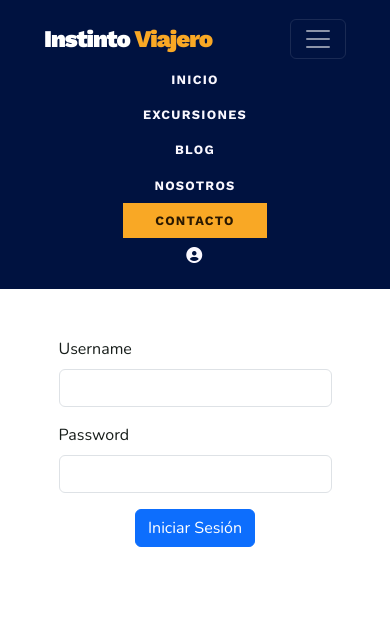
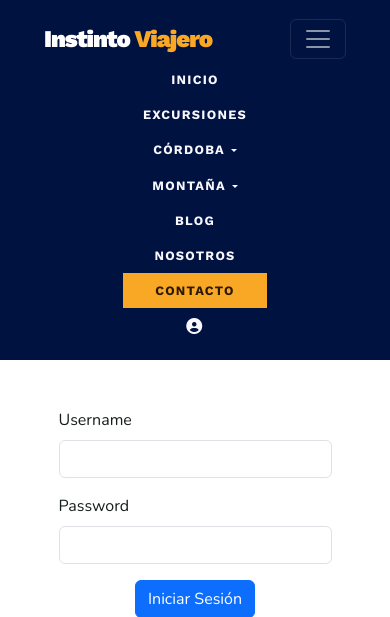
Before and after one commit to cejasj355/instintoviajero, a Flask app: page /acciones/log in a window 390 px wide, after a click that opens the changed part. Shown: the top 617 px of the page. Run offline with Flask 3, Linux system fonts and the light colour scheme; parts of the project's set-up code (start-up, migrations or seed data) failed here and were passed over; some libraries are stand-ins or nearby versions.

Commit message:
cambio en navbar

```diff
--- a/static/sass/style.css
+++ b/static/sass/style.css
@@ -2405,4 +2405,58 @@ textarea.adm-input {
   .iv-footer__cols {
     grid-template-columns: 1fr;
   }
+}
+/* ---------- Desplegables del navbar (Córdoba / Montaña) ---------- */
+.navbar .dropdown-menu {
+  border: 0;
+  border-radius: 0;
+  border-top: 3px solid var(--accent, #F9A825);
+  padding: 0.3rem 0;
+  background: #fff;
+  box-shadow: 0 10px 24px rgba(0, 18, 64, 0.2);
+}
+
+.navbar .dropdown-item {
+  font-family: "Work Sans", sans-serif;
+  font-weight: 700;
+  font-size: 12.8px;
+  letter-spacing: 0.1em;
+  text-transform: uppercase;
+  color: #001240;
+  padding: 0.65rem 1.2rem;
+}
+
+.navbar .dropdown-item:hover,
+.navbar .dropdown-item:focus {
+  background: #f4f6fa;
+  color: #0b2a63;
+}
+
+.navbar .dropdown-toggle::after {
+  margin-left: 0.45em;
+  vertical-align: 0.15em;
+}
+
+/* Computadora: se abre al pasar el mouse */
+@media (min-width: 992px) {
+  .navbar .dropdown:hover > .dropdown-menu {
+    display: block;
+    margin-top: 0;
+  }
+}
+/* Celular: se abre con clic y se ve integrado al menú azul */
+@media (max-width: 991.98px) {
+  .navbar .dropdown-menu {
+    background: transparent;
+    border: 0;
+    box-shadow: none;
+    text-align: center;
+  }
+  .navbar .dropdown-item {
+    color: #dae2ff;
+  }
+  .navbar .dropdown-item:hover {
+    background: rgba(255, 255, 255, 0.08);
+    color: #fff;
+  }
 }/*# sourceMappingURL=style.css.map */
--- a/static/sass/style.scss
+++ b/static/sass/style.scss
@@ -2349,3 +2349,58 @@ textarea.adm-input { resize: vertical; line-height: 1.5; }
 @media (max-width: 900px) {
   .iv-footer__cols { grid-template-columns: 1fr; }
 }
+/* ---------- Desplegables del navbar (Córdoba / Montaña) ---------- */
+.navbar .dropdown-menu {
+    border: 0;
+    border-radius: 0;
+    border-top: 3px solid var(--accent, #F9A825);
+    padding: .3rem 0;
+    background: #fff;
+    box-shadow: 0 10px 24px rgba(0, 18, 64, .2);
+}
+
+.navbar .dropdown-item {
+    font-family: 'Work Sans', sans-serif;
+    font-weight: 700;
+    font-size: 12.8px;
+    letter-spacing: .1em;
+    text-transform: uppercase;
+    color: #001240;
+    padding: .65rem 1.2rem;
+}
+
+.navbar .dropdown-item:hover,
+.navbar .dropdown-item:focus {
+    background: #f4f6fa;
+    color: #0b2a63;
+}
+
+.navbar .dropdown-toggle::after {
+    margin-left: .45em;
+    vertical-align: .15em;
+}
+
+/* Computadora: se abre al pasar el mouse */
+@media (min-width: 992px) {
+    .navbar .dropdown:hover > .dropdown-menu {
+        display: block;
+        margin-top: 0;
+    }
+}
+
+/* Celular: se abre con clic y se ve integrado al menú azul */
+@media (max-width: 991.98px) {
+    .navbar .dropdown-menu {
+        background: transparent;
+        border: 0;
+        box-shadow: none;
+        text-align: center;
+    }
+    .navbar .dropdown-item {
+        color: #dae2ff;
+    }
+    .navbar .dropdown-item:hover {
+        background: rgba(255, 255, 255, .08);
+        color: #fff;
+    }
+}
--- a/templates/base.html
+++ b/templates/base.html
@@ -65,24 +65,36 @@
 <body>
     <nav class="navbar navbar-expand-lg sticky-top navbar-dark">
         <div class="container-fluid">
-            <a class="navbar-brand text-white" href="{{url_for("index")}}" >Instinto <span class="navbar-brand viajero">Viajero</span></a>
+            <a class="navbar-brand text-white" href="/" >Instinto <span class="navbar-brand viajero">Viajero</span></a>
             <button class="navbar-toggler" data-bs-target="#navMain" data-bs-toggle="collapse" type="button">
                 <span class="navbar-toggler-icon"></span>
             </button>
             <div class="collapse navbar-collapse" id="navMain">
                 <ul class="navbar-nav ms-auto align-items-center">
-                    <li class="nav-item"><a class="nav-link" href="{{url_for("index")}}" aria-label="Inicio">Inicio</a></li>
-                    <li class="nav-item"><a class="nav-link" href="{{url_for("acciones.proximas_salidas")}}" aria-label="Excursiones">Excursiones</a></li>
-                    <li class="nav-item"><a class="nav-link" href="{{url_for('acciones.mostrar_blogs')}}" aria-label="Blogs">Blog</a></li>
-                    <li class="nav-item"><a class="nav-link" href="{{url_for("acciones.nosotros")}}" aria-label="Sobre nosotros">Nosotros</a></li>
-                    {% if session.get('is_admin') %}
-                        <li class="nav-item"><a class="nav-link" href="{{url_for('admin.dashboard')}}" aria-label="Panel de control">panel</a></li>
-                    {% endif %}
+                    <li class="nav-item"><a class="nav-link" href="/" aria-label="Inicio">Inicio</a></li>
+                    <li class="nav-item"><a class="nav-link" href="/acciones/proximas_salidas" aria-label="Excursiones">Excursiones</a></li>
+                    <li class="nav-item dropdown">
+                        <a class="nav-link dropdown-toggle" href="/#cordoba" role="button" data-bs-toggle="dropdown" aria-expanded="false">Córdoba</a>
+                        <ul class="dropdown-menu">
+                            <li><a class="dropdown-item" href="/#verano_carlos_paz">Verano en Carlos Paz</a></li>
+                            <li><a class="dropdown-item" href="/#trekking_cba">Trekking todo el año</a></li>
+                        </ul>
+                    </li>
+                    <li class="nav-item dropdown">
+                        <a class="nav-link dropdown-toggle" href="/#alta_montaña" role="button" data-bs-toggle="dropdown" aria-expanded="false">Montaña</a>
+                        <ul class="dropdown-menu">
+                            <li><a class="dropdown-item" href="/#norte">Norte</a></li>
+                            <li><a class="dropdown-item" href="/#mendoza">Mendoza</a></li>
+                        </ul>
+                    </li>
+                    <li class="nav-item"><a class="nav-link" href="/acciones/mostrar_blogs" aria-label="Blogs">Blog</a></li>
+                    <li class="nav-item"><a class="nav-link" href="/acciones/nosotros" aria-label="Sobre nosotros">Nosotros</a></li>
+
                     <li class="nav-item ms-lg-4">
                         <a class="btn btn-reserve" href="https://api.whatsapp.com/send?phone=+5493541207389&text=Hola!%20Me%20gustaria%20recibir%20informacion%20sobre:%20" target="_blank">Contacto</a>
                     </li>
                     <li class="nav-item">
-                        <a class="nav-link" href="{{ url_for('acciones.pag_log') }}" aria-label="Iniciar sesión">
+                        <a class="nav-link" href="/acciones/pag_log" aria-label="Iniciar sesión">
                             <i class="fa-solid fa-circle-user fa-lg" aria-hidden="true"></i>
                         </a>
                     </li>
```
Also changed, not shown: 1 other file.
